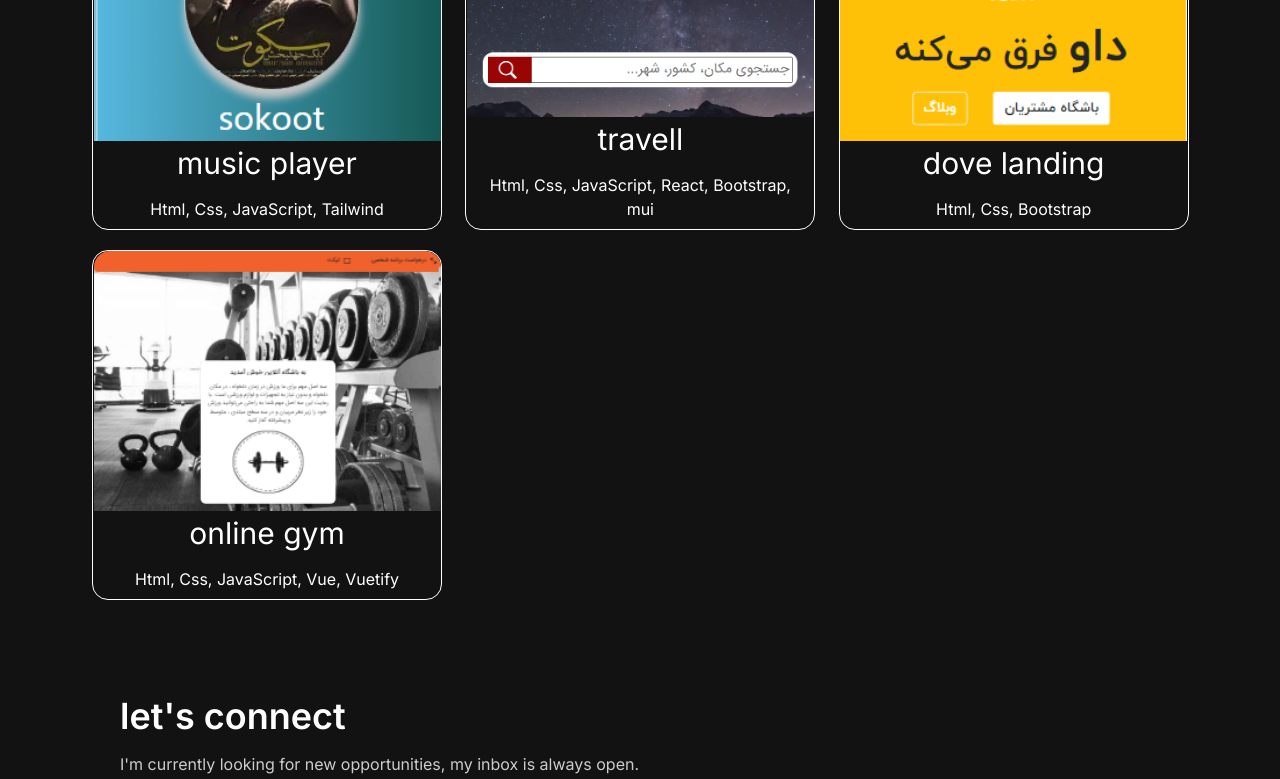
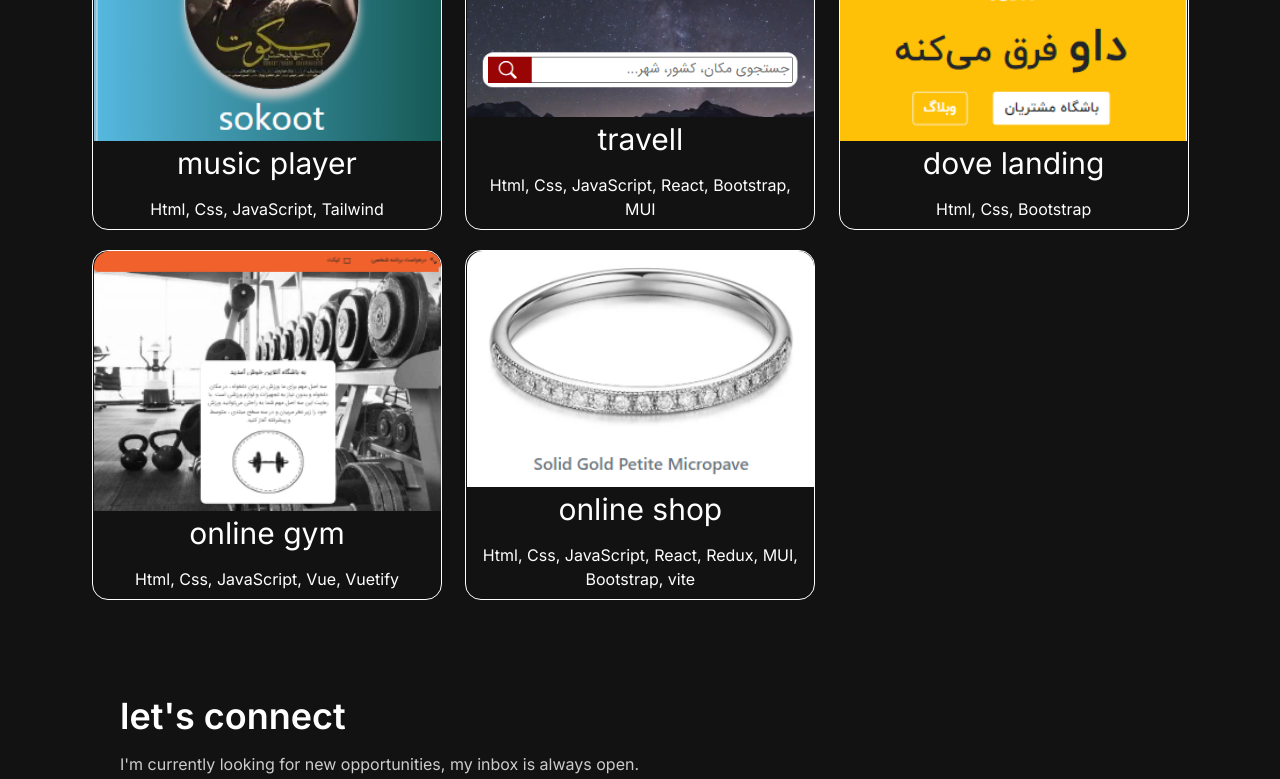
Before and after one commit to pegahTavakoli17/portfolio, a Next.js app: page / in a window 1280 px wide. Shown: the part 1898-2677 px from the top of the page. Built offline with nearby package versions, Linux system fonts and the light colour scheme.

Commit message:
gitHub and web url added to projects

```diff
--- a/src/app/components/NavBar.jsx
+++ b/src/app/components/NavBar.jsx
@@ -41,7 +41,6 @@ export default function NavBar() {
         </div>
         {navbarOpen ? <MenuOverlay navLinks={navLinks} /> : null}
       </div>
-
       <div
         className="hidden md:block fixed top-0 right-0 left-0 z-10 bg-[#121212]  "
         style={{ borderBottom: "1px solid #ADB7BE" }}
--- a/src/app/components/ProjectCard.jsx
+++ b/src/app/components/ProjectCard.jsx
@@ -1,33 +1,41 @@
 import React from "react";
 import Link from "next/link";
 import { CodeBracketIcon } from "@heroicons/react/24/solid";
+import { EyeIcon } from "@heroicons/react/24/solid";
 
-export default function ProjectCard({ image, title, technology, gitUrl }) {
+export default function ProjectCard({ project }) {
   return (
     <div className=" w-[280px] lg:w-[350px] lg:h-[350px] md:h-[400px] h-[350px] rounded-2xl border border-white mt-4 sm:mt-0 flex flex-col items-center ">
       <div
         style={{
-          background: `url(${image})`,
+          background: `url(${project.image})`,
           backgroundSize: "cover",
           backgroundPositionX: "center",
+          objectFit: "contain",
         }}
         className="text-center rounded-t-2xl h-[70%] min-h-[224px] md:h-[244px] lg:h-[300px] lg:w-[347px] w-[278px] bg-no-repeat px-2 group relative"
       >
-        <div className="hidden justify-center items-center overlay w-full h-full absolute top-0 left-0 group-hover:flex group-hover:bg-opacity-80 bg-opacity-0 bg-[#181818]">
+        <div className="overlay items-center justify-center absolute top-0 left-0 w-full h-full bg-[#181818] bg-opacity-0 hidden group-hover:flex group-hover:bg-opacity-80 transition-all duration-500 ">
           <Link
-            className="border border-[#b3b1b1] absolute top-1/2 left-1/2 w-14 h-14 rounded-full p-2 transform -translate-x-1/2 -translate-y-1/2 group/link hover:border-white "
-            href={gitUrl}
+            href={project.gitUrl}
+            className="h-14 w-14 mr-2 border-2 relative rounded-full border-[#ADB7BE] hover:border-white group/link"
           >
-            <CodeBracketIcon className="text-[#b3b1b1] group-hover/link:text-[#fff] group-hover/link:border-white" />
+            <CodeBracketIcon className="h-10 w-10 text-[#ADB7BE] absolute top-1/2 left-1/2 transform -translate-x-1/2 -translate-y-1/2  cursor-pointer group-hover/link:text-white" />
+          </Link>
+          <Link
+            href={project.webUrl}
+            className="h-14 w-14 border-2 relative rounded-full border-[#ADB7BE] hover:border-white group/link"
+          >
+            <EyeIcon className="h-10 w-10 text-[#ADB7BE] absolute top-1/2 left-1/2 transform -translate-x-1/2 -translate-y-1/2  cursor-pointer group-hover/link:text-white" />
           </Link>
         </div>
       </div>
 
       <h1 className="px-4 pb-4 mt-1 text-3xl text-center text-white">
-        {title}
+        {project.title}
       </h1>
       <span className="px-4 pb-2 mx-auto text-center text-white">
-        {technology}
+        {project.technology}
       </span>
     </div>
   );
--- a/src/app/components/Projects.jsx
+++ b/src/app/components/Projects.jsx
@@ -16,13 +16,15 @@ export default function Projects() {
       technology: "Html, Css, JavaScript, Tailwind",
       image: "/music.png",
       gitUrl: "https://github.com/pegahTavakoli17/music-player",
+      webUrl: "https://pegahtavakoli17.github.io/music-player/",
     },
     {
       id: 2,
       title: "travell",
-      technology: "Html, Css, JavaScript, React, Bootstrap, mui",
+      technology: "Html, Css, JavaScript, React, Bootstrap, MUI",
       image: "/travell.png",
-      gitUrl: "/",
+      gitUrl: "https://github.com/pegahTavakoli17/travel",
+      webUrl: "https://travel-six-eosin.vercel.app/",
     },
     {
       id: 3,
@@ -30,6 +32,7 @@ export default function Projects() {
       technology: "Html, Css, Bootstrap",
       image: "/dove.png",
       gitUrl: "https://github.com/pegahTavakoli17/dove",
+      webUrl: "https://pegahtavakoli17.github.io/dove/",
     },
     {
       id: 4,
@@ -37,6 +40,15 @@ export default function Projects() {
       technology: "Html, Css, JavaScript, Vue, Vuetify",
       image: "/gym.png",
       gitUrl: "https://github.com/pegahTavakoli17/onlineGym",
+      webUrl: "",
+    },
+    {
+      id: 5,
+      title: "online shop",
+      technology: "Html, Css, JavaScript, React, Redux, MUI, Bootstrap, vite",
+      image: "/onlineShop.png",
+      gitUrl: "https://github.com/pegahTavakoli17/online-shop",
+      webUrl: "https://online-shop-nine-wine.vercel.app/",
     },
   ];
   return (
@@ -59,12 +71,7 @@ export default function Projects() {
               animate={isInView ? "animate" : "initial"}
               transition={{ duration: 0.5, delay: index * 0.4 }}
             >
-              <ProjectCard
-                image={project.image}
-                technology={project.technology}
-                title={project.title}
-                gitUrl={project.gitUrl}
-              />
+              <ProjectCard project={project} />
             </motion.div>
           );
         })}
```
Also changed, not shown: src/app/components/AboutMeSection.jsx (+7 -4 lines), public/onlineShop.png (added), public/petClub.png (deleted).
